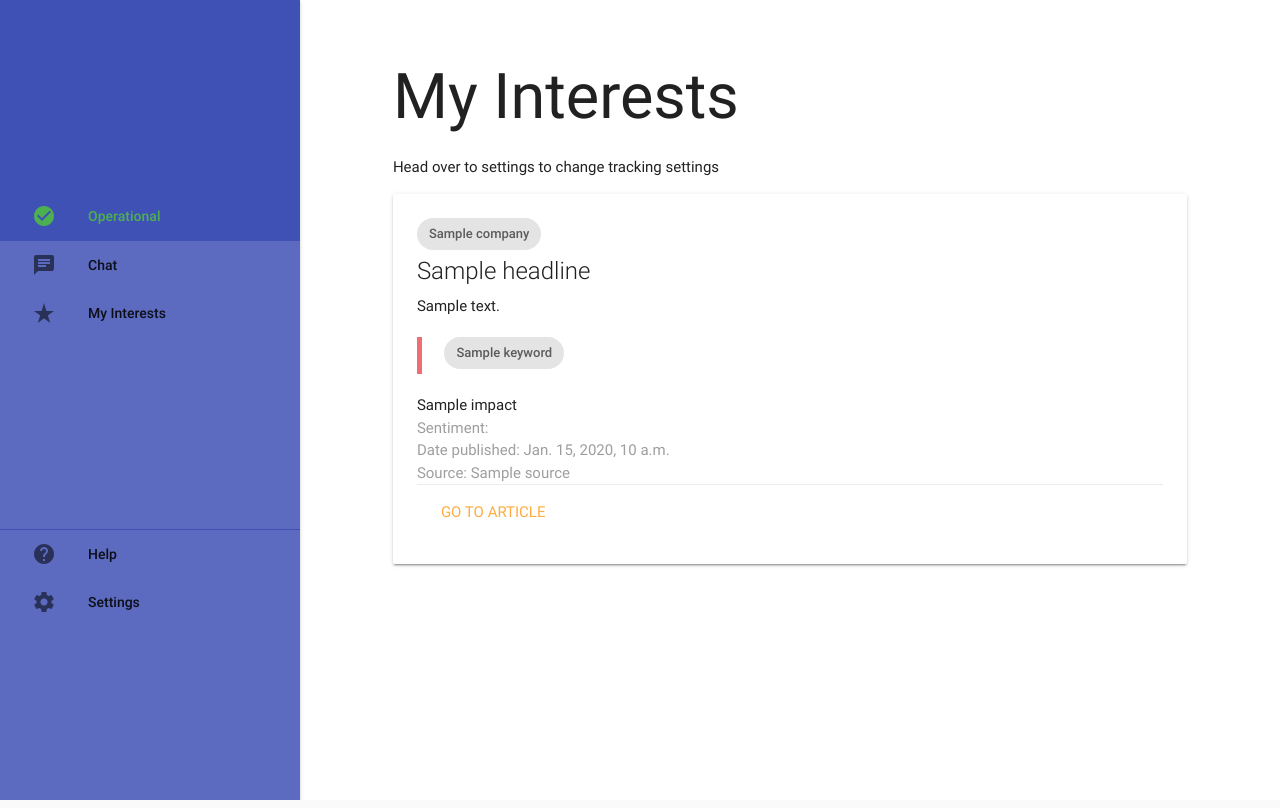
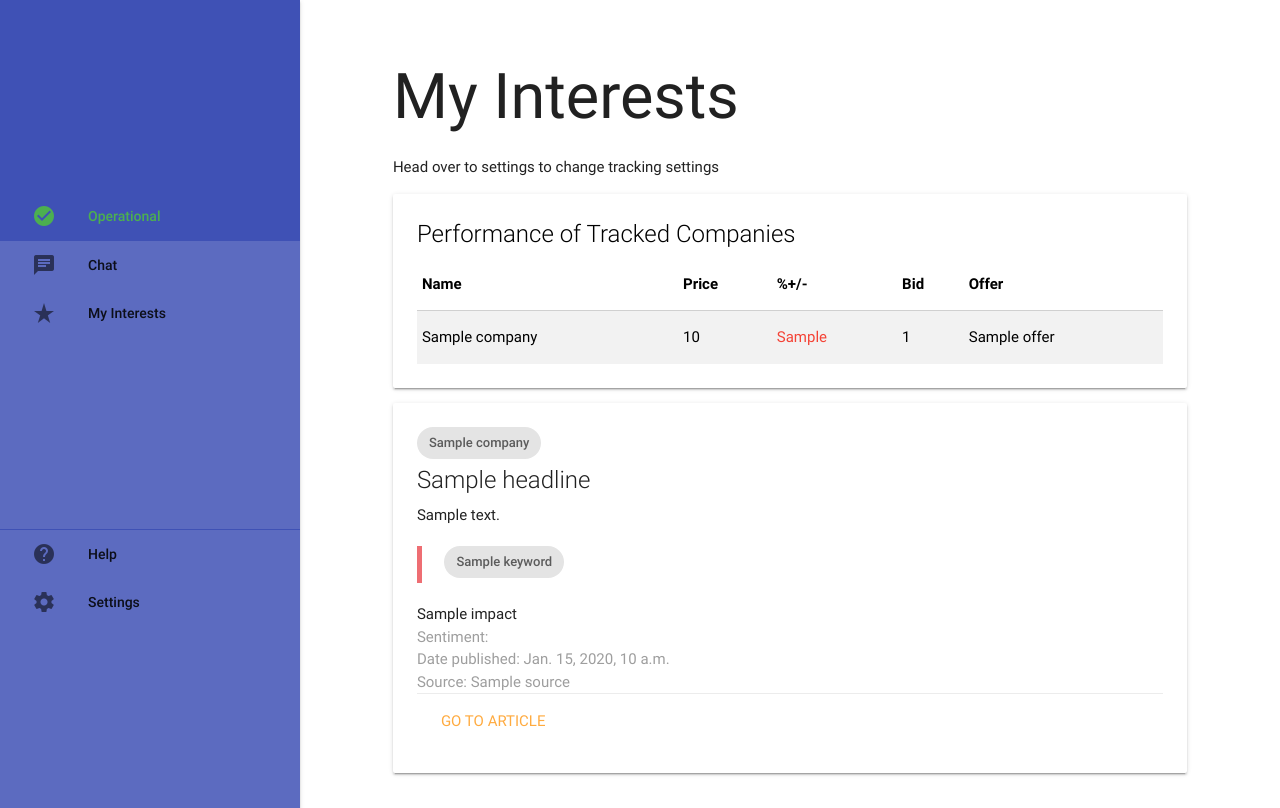
Before and after one commit to alexmotoc/projectaeora, a Django app: template webapp/bot/templates/interests.html in a window 1280 px wide. Run offline with Django 3.2, Linux system fonts and the light colour scheme; the template is opened without the code that fills it: most values are stand-ins (such as "Sample title", 1, 10 or a date in 2020); some libraries are stand-ins or nearby versions.

Commit message:
Add company data to my interests

```diff
--- a/webapp/bot/templates/interests.html
+++ b/webapp/bot/templates/interests.html
@@ -24,6 +24,38 @@
             <h1>My Interests</h1>
   <div class='bubble-interactive received'><section class='scrollable-container'>
              <p>Head over to settings to change tracking settings</p>
+
+
+
+
+
+             <div class='bubble-interactive received'>
+              <div class='card white'>
+               <div class='card-content black-text'>
+                 <span class='card-title'>Performance of Tracked Companies</span>
+                              <table class='striped'><thead><tr><th>Name</th><th>Price</th><th>%+/-</th><th>Bid</th><th>Offer</th></tr></thead>
+                              <tbody>
+
+            {% for company in companies %}
+                <tr><td>{{company.name}}</td><td>{{company.stock.price}}</td>
+
+                {% if company.per_diff.0 == '+' %}
+                    <td class='green-text'>{{company.stock.per_diff}}</td>
+                {% else %}
+                    <td class='red-text'>{{company.stock.per_diff}}</td>
+                {% endif %}
+                <td>{{company.stock.bid}}</td><td>{{company.stock.offer}}</td>
+                </tr>
+            {% endfor %}
+               </tbody></table></div></div></div>
+
+
+
+
+
+
+
+
   {% for news in all_news.text%}
      <div class='news-article'>
        <div class='card'>
--- a/webapp/bot/views.py
+++ b/webapp/bot/views.py
@@ -182,17 +182,22 @@ def interests(request):
     company_news_data = defaultdict()
     company_news_data['LSE'] = list()
     company_news_data['YAHOO'] = list()
-    #get news for tracked companies
+    #get news, data for tracked companies
+    company_data = list()
     for company in companies.split(", "):
-        financial_news_data = scraper.get_financial_news_data(company)
-        company_news_data['LSE'] = company_news_data['LSE'] + financial_news_data['LSE']
-        company_news_data['YAHOO'] = company_news_data['YAHOO'] + financial_news_data['YAHOO']
+        if len(company) > 0:
+            financial_news_data = scraper.get_financial_news_data(company)
+            company_data.append(scraper.get_company_data(company))
+            company_news_data['LSE'] = company_news_data['LSE'] + financial_news_data['LSE']
+            company_news_data['YAHOO'] = company_news_data['YAHOO'] + financial_news_data['YAHOO']
     sector_news_data = defaultdict()
     sector_news_data['LSE'] = list()
     sector_news_data['YAHOO'] = list()
-    #get news for tracked sectors
+    #get news, data for tracked sectors
     for sector in sectors.split(", "):
         if len(sector) > 0:
+            sector_data = scraper.get_sector_data(sector)
+            company_data = company_data + sector_data.companies
             sector_news_data['LSE'] += scraper.get_sector_data(sector).news['LSE']
             sector_news_data['YAHOO'] += scraper.get_sector_data(sector).news['YAHOO']
     #merge company and sector news, sort by date and remove duplicates
@@ -205,5 +210,14 @@ def interests(request):
     all_news_data['YAHOO'].sort(key=lambda x: datetime.strptime(x.date, '%H:%M %d-%b-%Y'), reverse=True)
     all_news_data = remove_duplicates(all_news_data)
     all_news = replies.news_reply(all_news_data, news_timeframe)
-    data = {'companies': companies.split(", "), 'sectors': sectors, 'all_news': all_news}
+    #remove duplicates from company_data
+    company_data.sort(key=lambda x: x.code, reverse=True)
+    lastc = ""
+    for c in company_data:
+        if lastc != "":
+            if c.code == lastc.code:
+                company_data.remove(c)
+        lastc = c
+    #pass data to interests template
+    data = {'companies': company_data, 'all_news': all_news}
     return render(request, 'interests.html', data)
```
